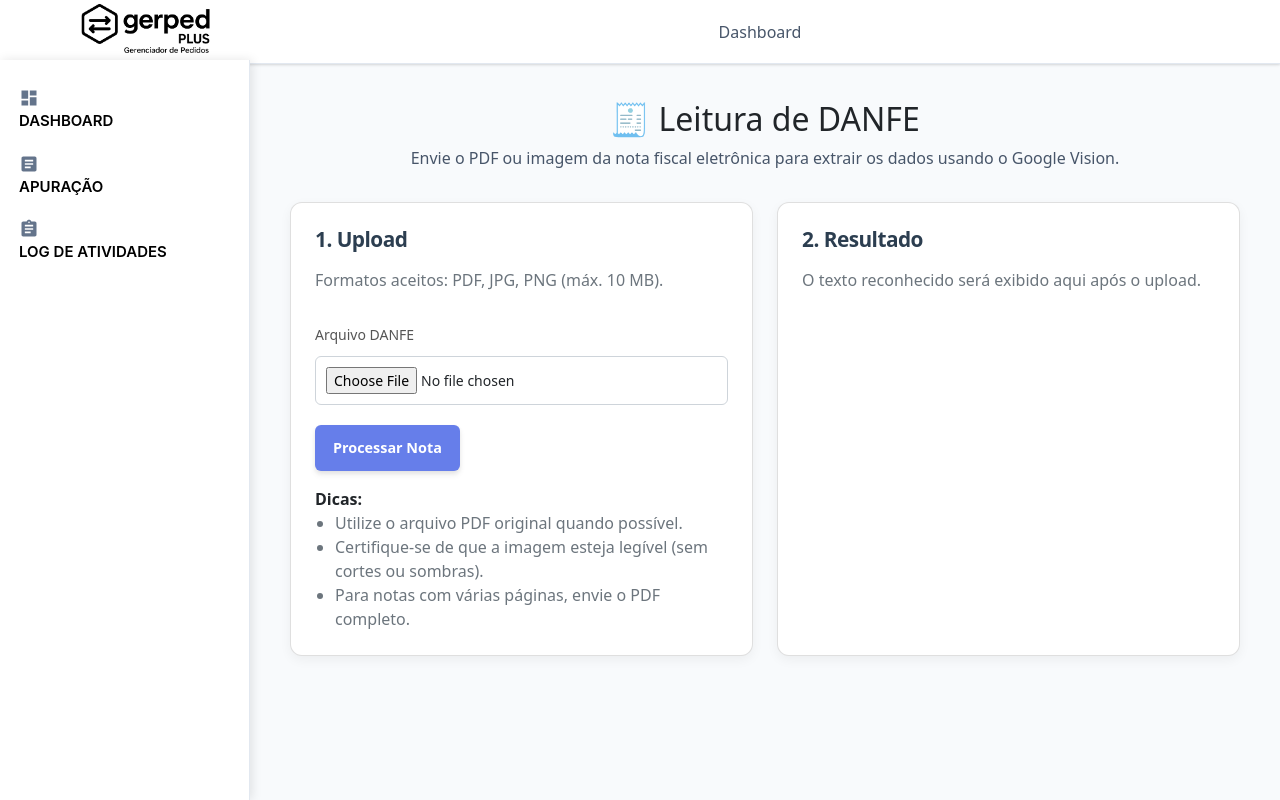
After one commit to ericoneto1405/sistema-sap, a Python web app: template meu_app/templates/leitura_notas/index.html in a window 1280 px wide. The commit adds this page. Run offline with Jinja, Linux system fonts and the light colour scheme; the template is opened without the code that fills it, so the values that code supplies are empty.

Commit message:
Auto-commit: 2025-10-11 08:44:17
Arquivos modificados:
- meu_app/__init__.py
- meu_app/templates/base.html
- meu_app/templates/leitura_notas/index.html

```diff
--- a/meu_app/__init__.py
+++ b/meu_app/__init__.py
@@ -328,6 +328,7 @@ def register_blueprints(app):
     - apuracao          → /apuracao
     - log_atividades    → /log_atividades
     - vendedor          → /vendedor
+    - leitura_notas     → /leitura-notas
 
     Garantia: prefixos definidos nos módulos (única fonte de verdade)
     """
@@ -347,6 +348,7 @@ def register_blueprints(app):
     from .log_atividades import log_atividades_bp
     from .vendedor import vendedor_bp
     from .jobs.routes import bp as jobs_bp  # Fase 7
+    from .leitura_notas import leitura_notas_bp
 
     # Registrar blueprints (ordem não importa, prefixos evitam colisão)
     app.register_blueprint(produtos_bp)
@@ -359,6 +361,7 @@ def register_blueprints(app):
     app.register_blueprint(apuracao_bp)
     app.register_blueprint(log_atividades_bp)
     app.register_blueprint(vendedor_bp)
+    app.register_blueprint(leitura_notas_bp)
     app.register_blueprint(jobs_bp)  # Fase 7
 
     app.logger.info(f'Blueprints registrados: {len(app.blueprints)}')
--- a/meu_app/templates/base.html
+++ b/meu_app/templates/base.html
@@ -51,6 +51,18 @@
                         <span class="nav-text">Dashboard</span>
                     </a>
                 </li>
+
+                <!-- Leitura de Notas -->
+                {% if session.usuario_tipo == 'admin' or session.acesso_financeiro %}
+                <li class="nav-item">
+                    <a href="{{ url_for('leitura_notas.index') }}" class="nav-link">
+                        <svg class="nav-icon" viewBox="0 0 24 24" fill="currentColor">
+                            <path d="M7 2c-1.1 0-2 .9-2 2v16c0 1.1.9 2 2 2h7l5-5V4c0-1.1-.9-2-2-2H7zm7 18v-3h3l-3 3zM9 6h6v2H9V6zm0 4h6v2H9v-2zm0 4h4v2H9v-2z"/>
+                        </svg>
+                        <span class="nav-text">Leitura de Notas</span>
+                    </a>
+                </li>
+                {% endif %}
 
                 <!-- Clientes -->
                 {% if session.usuario_tipo == 'admin' or session.acesso_clientes %}
--- /dev/null
+++ b/meu_app/templates/leitura_notas/index.html
@@ -0,0 +1,187 @@
+{% extends 'base.html' %}
+
+{% block title %}Leitura de Notas Fiscais{% endblock %}
+
+{% block content %}
+<div class="leitura-notas-container">
+    <div class="page-header">
+        <h2>🧾 Leitura de DANFE</h2>
+        <p>Envie o PDF ou imagem da nota fiscal eletrônica para extrair os dados usando o Google Vision.</p>
+    </div>
+
+    <div class="content-grid">
+        <div class="card upload-card">
+            <h3>1. Upload</h3>
+            <p class="text-muted">Formatos aceitos: PDF, JPG, PNG (máx. 10 MB).</p>
+            <form method="POST" enctype="multipart/form-data" class="upload-form">
+                <input type="hidden" name="csrf_token" value="{{ csrf_token() }}">
+                <div class="form-group">
+                    <label for="arquivo">Arquivo DANFE</label>
+                    <input type="file" name="arquivo" id="arquivo" accept=".pdf,.jpg,.jpeg,.png" required>
+                </div>
+                <button type="submit" class="btn-primary">Processar Nota</button>
+            </form>
+            <div class="tips">
+                <strong>Dicas:</strong>
+                <ul>
+                    <li>Utilize o arquivo PDF original quando possível.</li>
+                    <li>Certifique-se de que a imagem esteja legível (sem cortes ou sombras).</li>
+                    <li>Para notas com várias páginas, envie o PDF completo.</li>
+                </ul>
+            </div>
+        </div>
+
+        <div class="card resultado-card">
+            <h3>2. Resultado</h3>
+            {% if resultado %}
+                {% if resultado.ok %}
+                    <div class="resumo-nota">
+                        <h4>Resumo identificado</h4>
+                        <dl>
+                            <dt>Chave de acesso</dt>
+                            <dd>{{ resultado.resumo.chave_acesso or '—' }}</dd>
+
+                            <dt>Número da NF-e</dt>
+                            <dd>{{ resultado.resumo.numero_nfe or '—' }}</dd>
+
+                            <dt>Data de emissão</dt>
+                            <dd>{{ resultado.resumo.data_emissao or '—' }}</dd>
+
+                            <dt>Valor total</dt>
+                            <dd>
+                                {% if resultado.resumo.valor_total %}
+                                    {{ resultado.resumo.valor_total|currency_brl }}
+                                {% else %}
+                                    —
+                                {% endif %}
+                            </dd>
+
+                            <dt>CNPJs encontrados</dt>
+                            <dd>
+                                {% if resultado.resumo.cnpjs %}
+                                    {{ resultado.resumo.cnpjs | join(', ') }}
+                                {% else %}
+                                    —
+                                {% endif %}
+                            </dd>
+                        </dl>
+                    </div>
+                    <div class="texto-bruto">
+                        <h4>Texto completo reconhecido</h4>
+                        <textarea readonly rows="18">{{ resultado.texto }}</textarea>
+                    </div>
+                {% else %}
+                    <div class="alert-error">
+                        {{ resultado.mensagem }}
+                    </div>
+                {% endif %}
+            {% else %}
+                <p class="text-muted">O texto reconhecido será exibido aqui após o upload.</p>
+            {% endif %}
+        </div>
+    </div>
+</div>
+
+<style>
+.leitura-notas-container {
+    max-width: 1100px;
+    margin: 0 auto;
+    padding: 20px;
+}
+
+.content-grid {
+    display: grid;
+    grid-template-columns: repeat(auto-fit, minmax(320px, 1fr));
+    gap: 24px;
+}
+
+.card {
+    background: white;
+    border-radius: 12px;
+    box-shadow: 0 4px 12px rgba(0,0,0,0.05);
+    padding: 24px;
+    display: flex;
+    flex-direction: column;
+    gap: 16px;
+}
+
+.card h3 {
+    margin: 0;
+    color: #2c3e50;
+    font-size: 1.3rem;
+}
+
+.upload-form .form-group {
+    display: flex;
+    flex-direction: column;
+    gap: 6px;
+}
+
+.upload-form input[type="file"] {
+    padding: 10px;
+    border: 1px solid #ced4da;
+    border-radius: 6px;
+}
+
+.btn-primary {
+    background: #667eea;
+    color: white;
+    border: none;
+    border-radius: 6px;
+    padding: 12px 18px;
+    font-weight: 600;
+    cursor: pointer;
+    transition: background 0.2s ease;
+}
+
+.btn-primary:hover {
+    background: #5a67d8;
+}
+
+.tips ul {
+    margin: 0;
+    padding-left: 20px;
+    color: #6c757d;
+}
+
+.resultado-card textarea {
+    width: 100%;
+    border: 1px solid #ced4da;
+    border-radius: 8px;
+    padding: 12px;
+    font-family: 'Courier New', monospace;
+    font-size: 0.9rem;
+    background: #f8f9fa;
+}
+
+.resumo-nota dl {
+    display: grid;
+    grid-template-columns: 160px 1fr;
+    gap: 8px 16px;
+    margin: 0;
+}
+
+.resumo-nota dt {
+    font-weight: 600;
+    color: #495057;
+}
+
+.resumo-nota dd {
+    margin: 0;
+    color: #212529;
+}
+
+.alert-error {
+    padding: 16px;
+    border-radius: 8px;
+    background: #fee2e2;
+    color: #b91c1c;
+}
+
+@media (max-width: 768px) {
+    .resumo-nota dl {
+        grid-template-columns: 1fr;
+    }
+}
+</style>
+{% endblock %}
```
